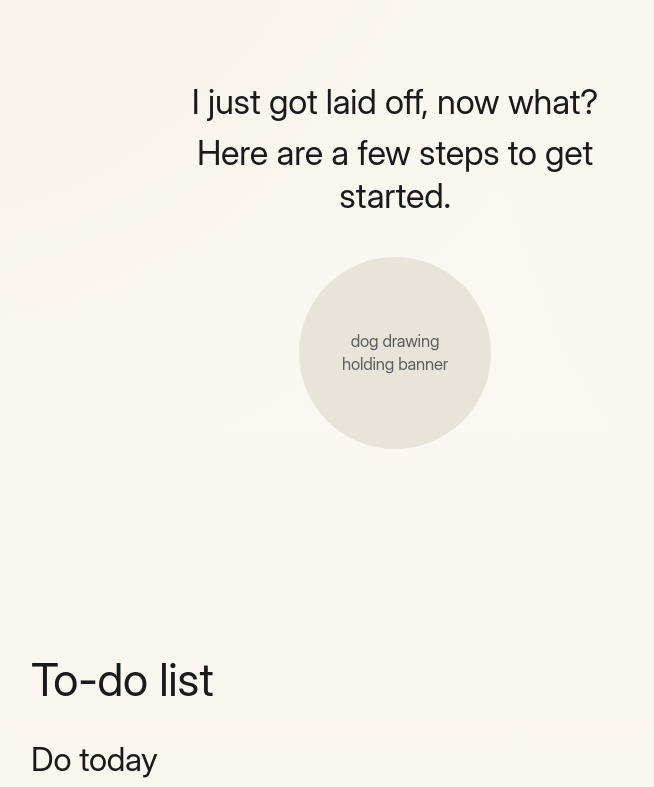
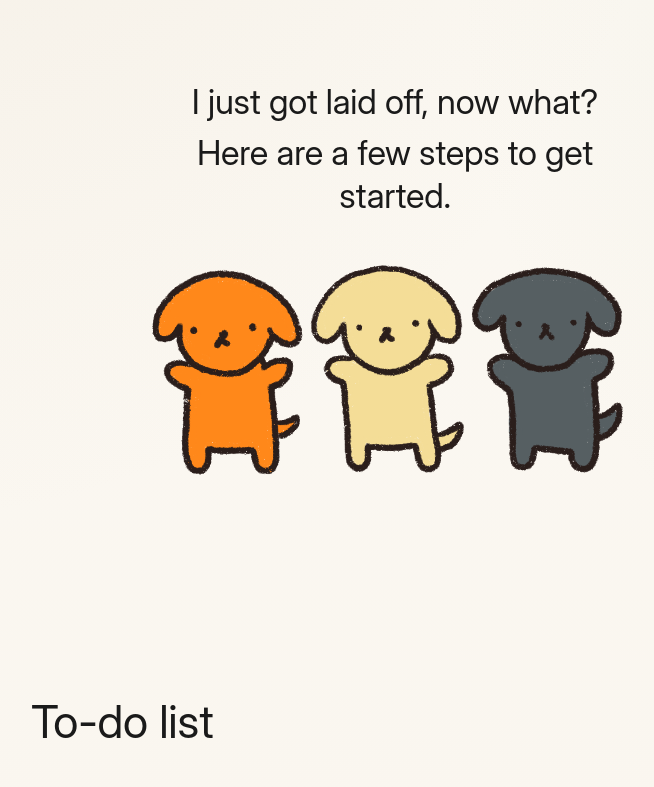
Before and after one commit to sjwtang/ca-layoff-todo, a React (Vite) app: page / in a window 1280 px wide. Shown: the top 787 px of the page, without its empty margins (245-899 px from the left). Built offline with nearby package versions, Linux system fonts and the light colour scheme; no server answers; a web font is replaced by a local one.

Commit message:
Use dog illustration in hero instead of placeholder
Co-authored-by: shirley.tang01 <shirley.tang01@sjsu.edu>

```diff
--- a/src/components/Hero.tsx
+++ b/src/components/Hero.tsx
@@ -9,13 +9,13 @@ export function Hero() {
         <p className="m-0 mt-2">Here are a few steps to get started.</p>
       </div>
 
-      <div
-        className="animate-fade-up-delay mt-10 flex h-40 w-40 items-center justify-center rounded-full bg-[#e8e4da] text-center text-[1.05rem] leading-snug text-[var(--muted)] sm:h-48 sm:w-48"
-        role="img"
-        aria-label="Placeholder for a dog drawing holding a banner"
-      >
-        <span className="max-w-[7.5rem]">dog drawing holding banner</span>
-      </div>
+      <img
+        src="/dogs.png"
+        alt="Three illustrated dogs standing side by side"
+        width={849}
+        height={388}
+        className="animate-fade-up-delay mt-10 w-full max-w-md object-contain sm:max-w-lg"
+      />
     </section>
   )
 }
```
